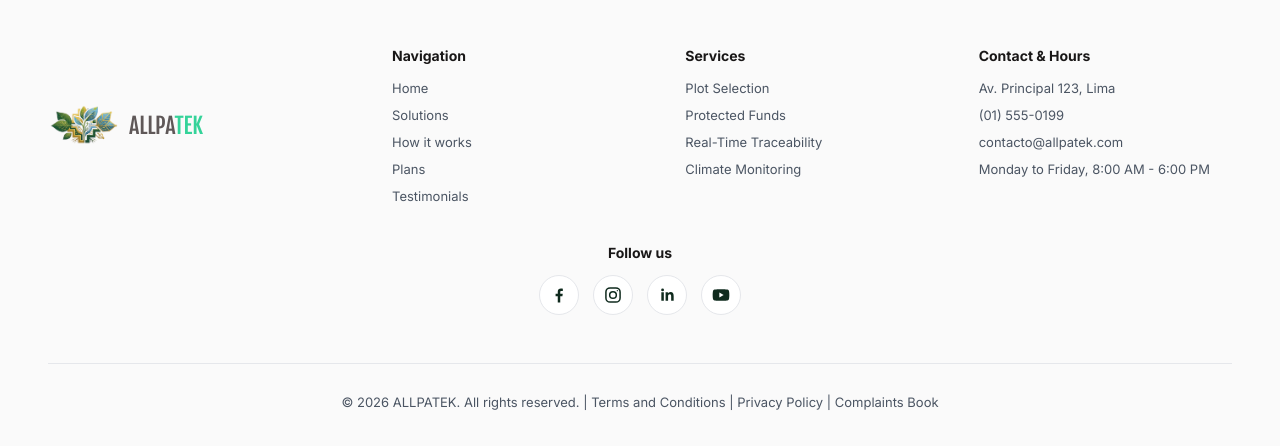
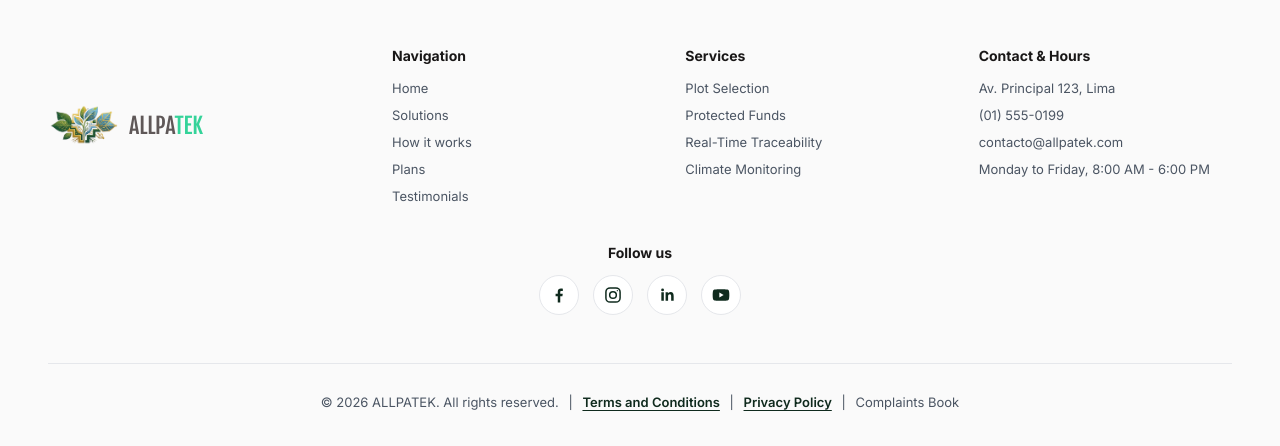
Before and after one commit to upc-pre-202620-1asi0729-7753-Terranova/allpatek-website, a plain HTML site: page index.html in a window 1280 px wide. Shown: the part 6788-7234 px from the top of the page. Drawn offline with Linux system fonts and the light colour scheme.

Commit message:
style(footer): style the legal links in the copyright line

```diff
--- a/styles.css
+++ b/styles.css
@@ -1212,6 +1212,23 @@ ol {
   color: var(--gray);
 }
 
+.footer__sep {
+  margin-inline: 6px;
+}
+
+.footer__legal {
+  color: var(--green);
+  font-weight: 600;
+  text-decoration: underline;
+  text-underline-offset: 3px;
+}
+
+.footer__legal:hover,
+.footer__legal:focus-visible {
+  color: var(--green-mid);
+  text-decoration-thickness: 2px;
+}
+
 /* Responsive */
 @media (max-width: 1100px) {
   /* Shared padding */
```
